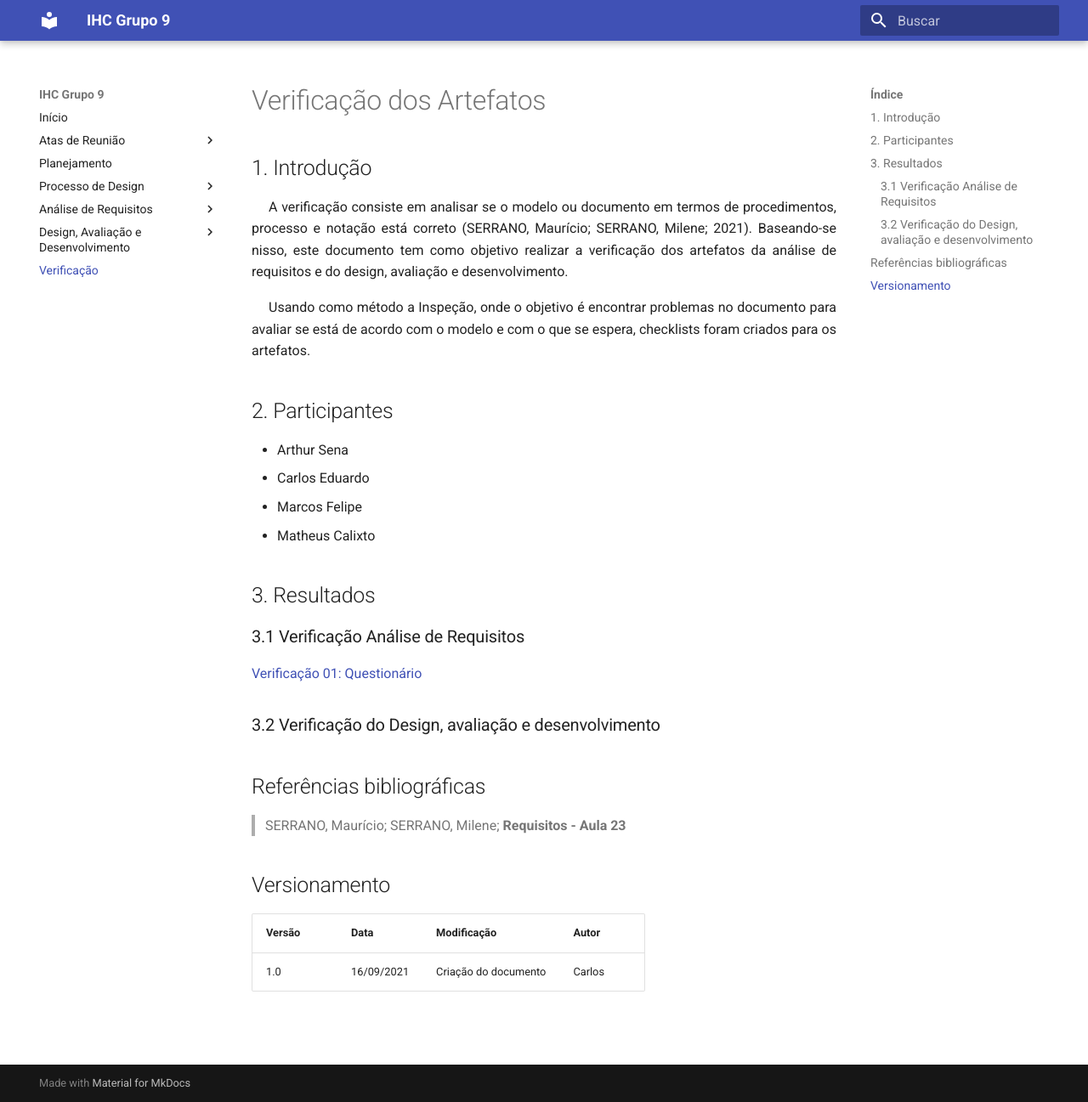
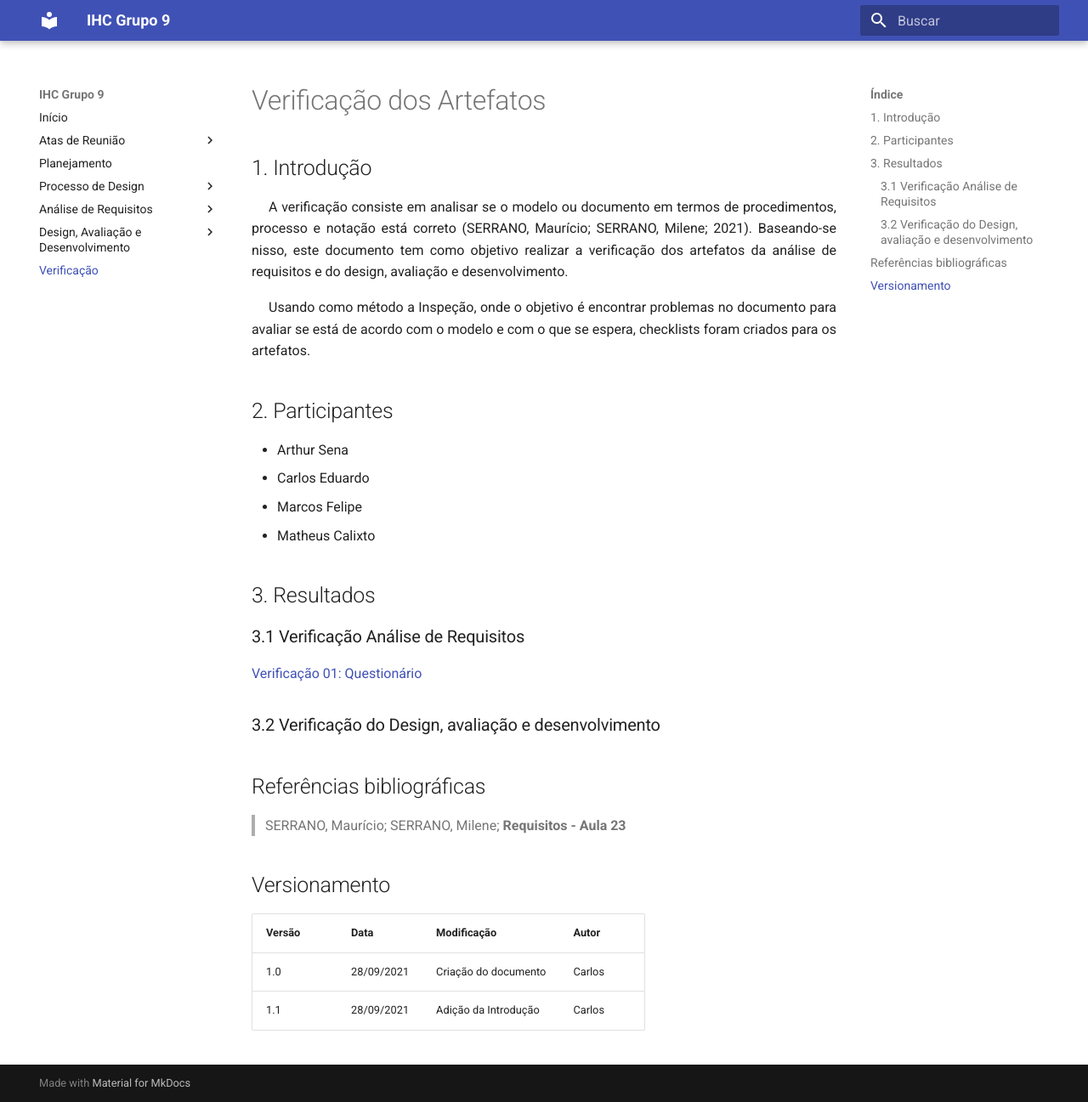
Before and after one commit to Interacao-Humano-Computador/2021.1-Detran-DF, an MkDocs documentation site: the page built from docs/verificacao/index.md, in a window 1280 px wide and 1297 px high. Shown: the whole window at 85% size. Built offline with MkDocs 1.6.1 and Material for MkDocs 9.7.7, drawn with Linux system fonts in a browser that asks for light colours.

Commit message:
#53 correcting versioning

```diff
--- a/docs/verificacao/index.md
+++ b/docs/verificacao/index.md
@@ -33,4 +33,5 @@ Usando como método a Inspeção, onde o objetivo é encontrar problemas no docu
 
 | Versão | Data       | Modificação           | Autor  |
 | ------ | ---------- | --------------------- | ------ |
-| 1.0    | 16/09/2021 | Criação do documento  | Carlos |
+| 1.0    | 28/09/2021 | Criação do documento  | Carlos |
+| 1.1    | 28/09/2021 | Adição da Introdução  | Carlos |
```
